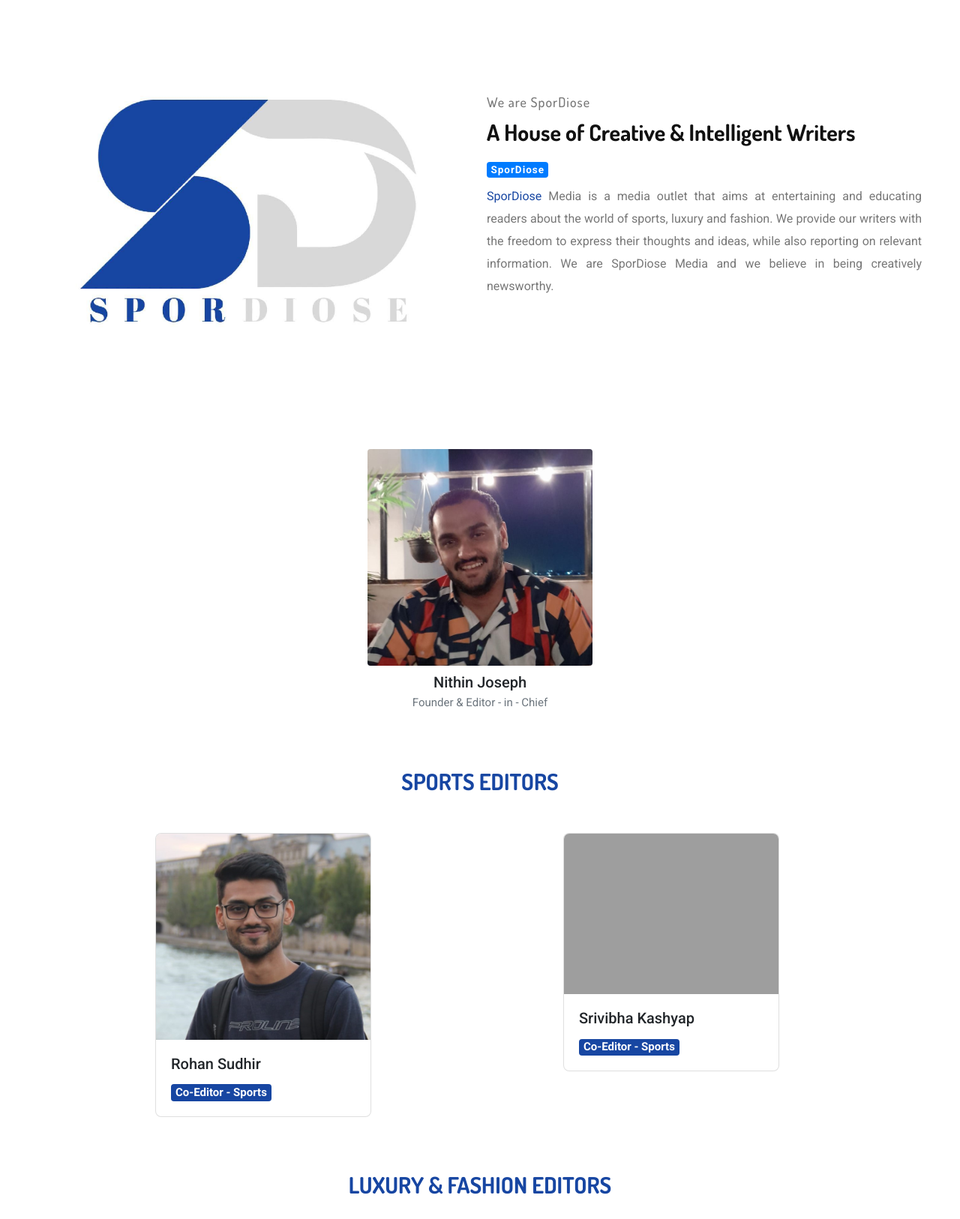
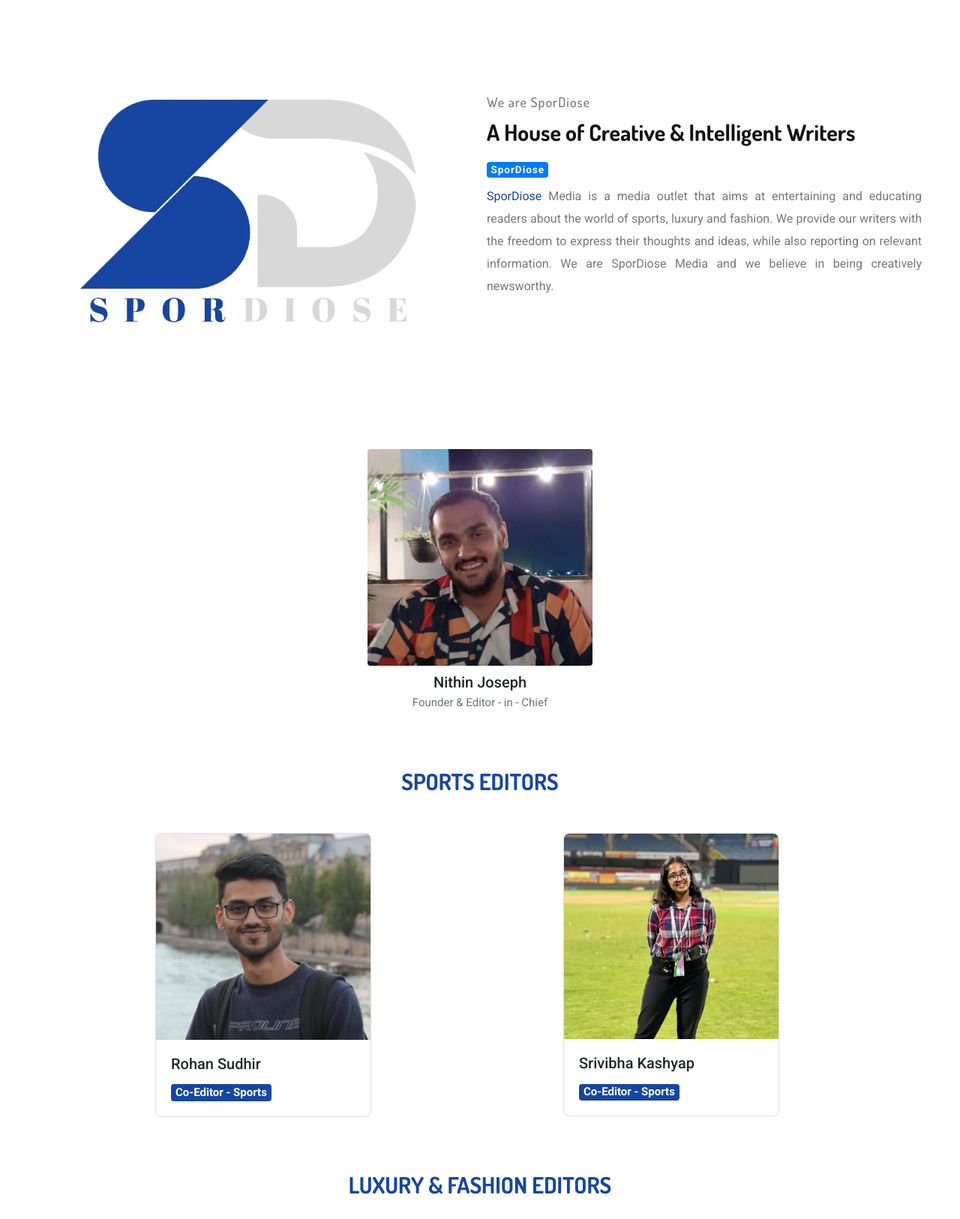
Before and after one commit to Anush504/spordiose, a Django app: page /about_us/ in a window 1280 px wide. Shown: the part 141-1767 px from the top of the page at 75% size. Run offline with Django 3.2, Linux system fonts and the light colour scheme; data that the repository does not hold is empty; some libraries are stand-ins or nearby versions; grey boxes are pictures that could not be loaded.

Commit message:
new commit

```diff
--- a/templates/about_us.html
+++ b/templates/about_us.html
@@ -195,7 +195,7 @@
       </div>
       <div class="col">
         <div class="card" style="width: 18rem;">
-          <img src="{% static  'images/srivibha.jpg' %}" class="card-img-top" alt="...">
+          <img src="{% static  'images/vibha.jpg' %}" class="card-img-top" alt="...">
           <div class="card-body">
             <h5 class="card-title">Srivibha Kashyap</h5>
             <h5><span class="badge">Co-Editor - Sports</span></h5>
```
